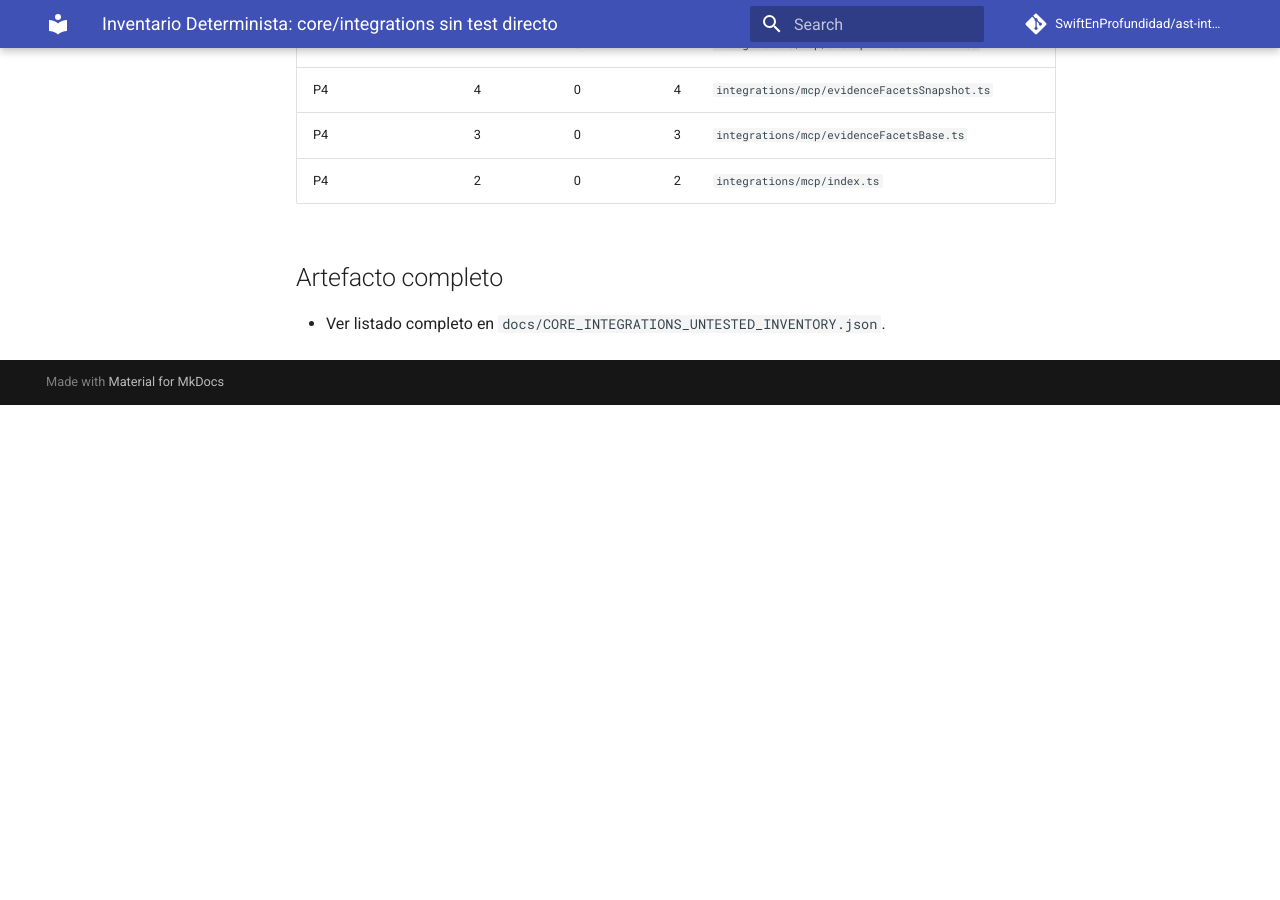
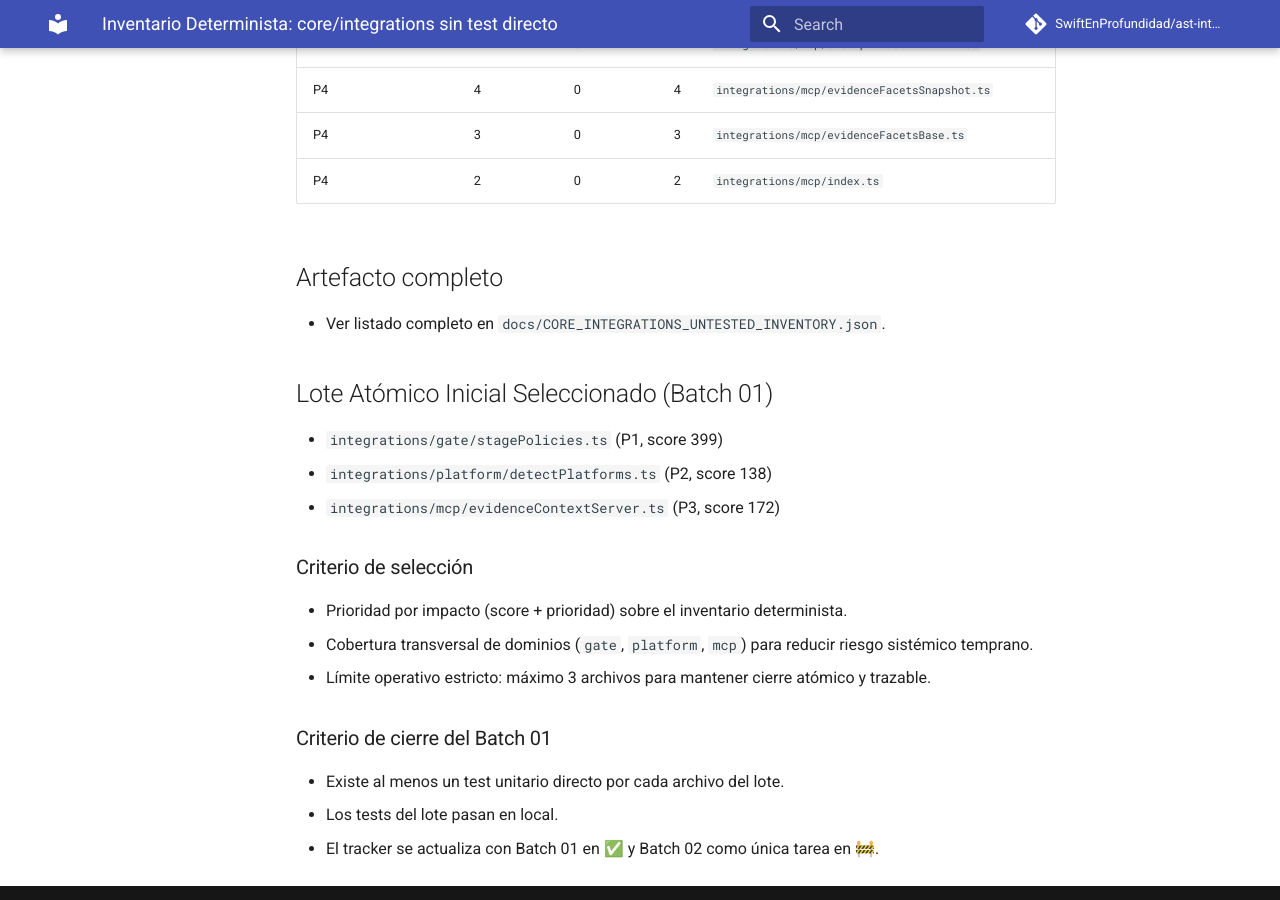
Before and after one commit to SwiftEnProfundidad/ast-intelligence-hooks, an MkDocs documentation site: the page built from docs/CORE_INTEGRATIONS_UNTESTED_INVENTORY.md, in a window 1280 px wide and 900 px high, scrolled down 1556 px. Built offline with MkDocs 1.6.1 and Material for MkDocs 9.7.7, drawn with Linux system fonts in a browser that asks for light colours; comment, search, counter and statistics services are not loaded; before the commit the page ends 1961 px from its top, so only the background shows below that.

Commit message:
docs(progress): select atomic Batch 01 from untested inventory

```diff
--- a/docs/CORE_INTEGRATIONS_UNTESTED_INVENTORY.md
+++ b/docs/CORE_INTEGRATIONS_UNTESTED_INVENTORY.md
@@ -40,3 +40,18 @@
 
 ## Artefacto completo
 - Ver listado completo en `docs/CORE_INTEGRATIONS_UNTESTED_INVENTORY.json`.
+
+## Lote Atómico Inicial Seleccionado (Batch 01)
+- `integrations/gate/stagePolicies.ts` (P1, score 399)
+- `integrations/platform/detectPlatforms.ts` (P2, score 138)
+- `integrations/mcp/evidenceContextServer.ts` (P3, score 172)
+
+### Criterio de selección
+- Prioridad por impacto (score + prioridad) sobre el inventario determinista.
+- Cobertura transversal de dominios (`gate`, `platform`, `mcp`) para reducir riesgo sistémico temprano.
+- Límite operativo estricto: máximo 3 archivos para mantener cierre atómico y trazable.
+
+### Criterio de cierre del Batch 01
+- Existe al menos un test unitario directo por cada archivo del lote.
+- Los tests del lote pasan en local.
+- El tracker se actualiza con Batch 01 en ✅ y Batch 02 como única tarea en 🚧.
```
Also changed, not shown: docs/REFRACTOR_PROGRESS.md (+2 -2 lines).
